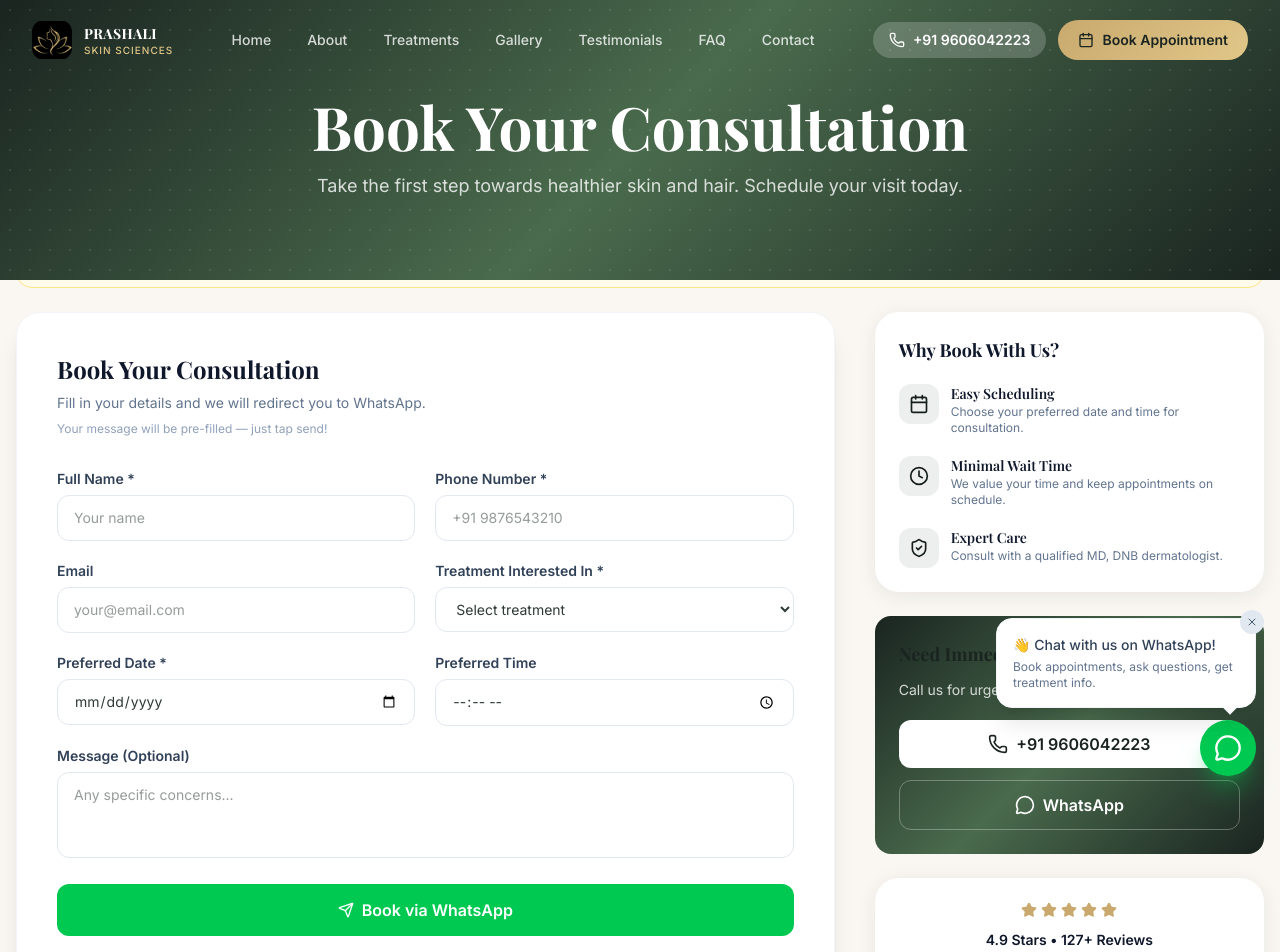
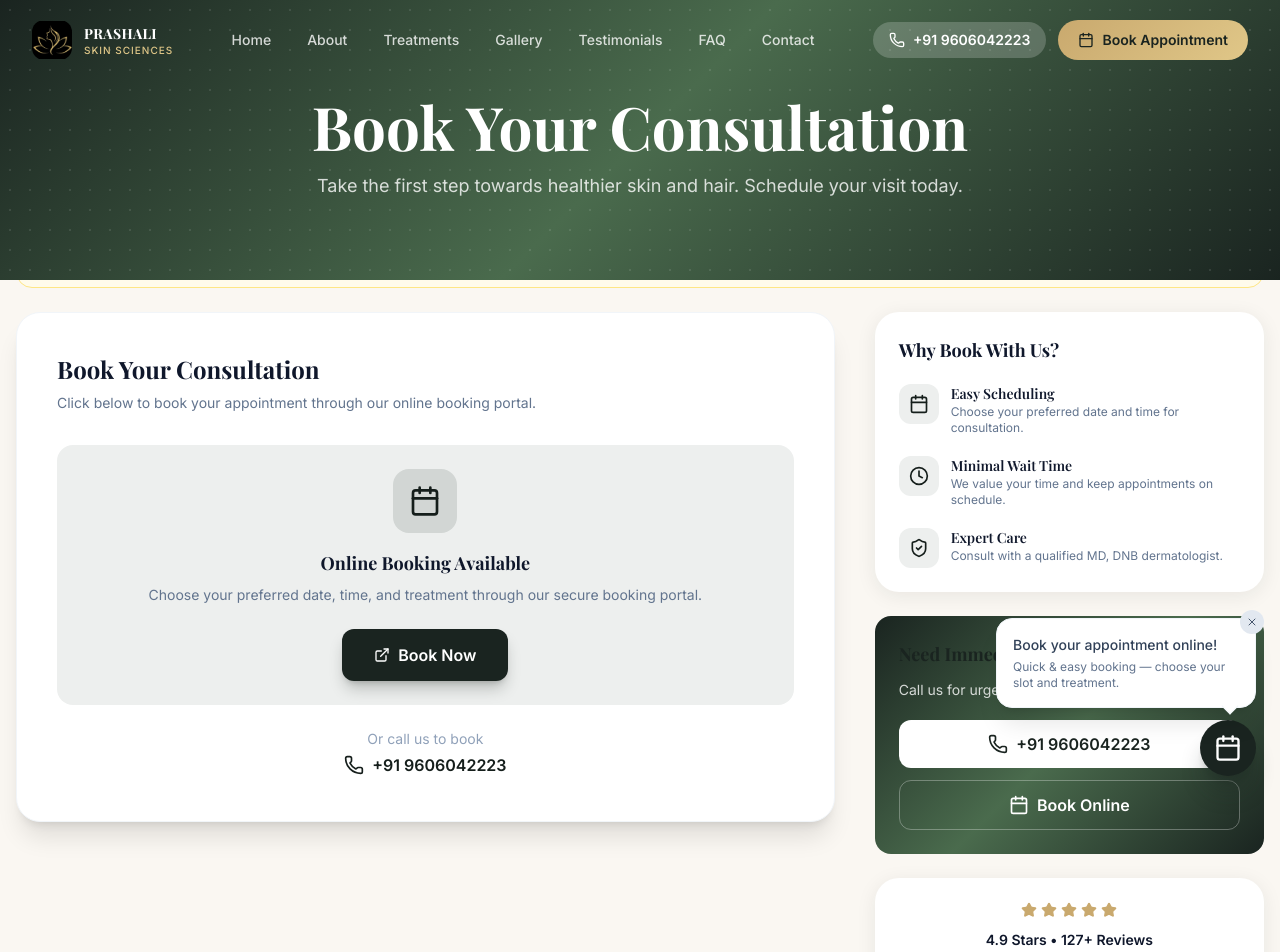
Before and after one commit to Jeevan-u/FSDH, a React (Vite) app: page /appointment in a window 1280 px wide. Shown: the top 952 px of the page. Built offline with nearby package versions, Linux system fonts and the light colour scheme.

Commit message:
Replace WhatsApp appointment booking with HPLix link

```diff
--- a/src/components/AppointmentForm.jsx
+++ b/src/components/AppointmentForm.jsx
@@ -1,240 +1,42 @@
 import React from 'react';
 import { motion } from 'framer-motion';
-import { allTreatments } from '../data/treatments';
-import { Send, Phone, Loader2 } from 'lucide-react';
+import { Calendar, Phone, ExternalLink } from 'lucide-react';
 
-const WHATSAPP_NUMBER = '919606042223';
-
-const initialForm = {
-  name: '',
-  phone: '',
-  email: '',
-  treatment: '',
-  date: '',
-  time: '',
-  message: '',
-};
+const BOOKING_URL = 'https://hplix.in/HPL191347';
 
 export default function AppointmentForm() {
-  const [formData, setFormData] = React.useState(initialForm);
-  const [errors, setErrors] = React.useState({});
-  const [isLoading, setIsLoading] = React.useState(false);
-  const [formKey, setFormKey] = React.useState(0);
-
-  const getTreatmentName = (id) => {
-    const t = allTreatments.find(t => t.id === id);
-    return t ? t.title : id;
-  };
-
-  const isSunday = (dateStr) => {
-    if (!dateStr) return false;
-    const day = new Date(dateStr).getDay();
-    return day === 0;
-  };
-
-  const isTimeValid = (timeStr) => {
-    if (!timeStr) return true;
-    return timeStr >= '10:00' && timeStr <= '21:00';
-  };
-
-  const handleChange = (e) => {
-    const { name, value } = e.target;
-    const newErrors = { ...errors };
-
-    if (name === 'date' && isSunday(value)) {
-      newErrors.date = 'Sundays are not available. Please select another day.';
-      setFormData({ ...formData, date: '' });
-      setErrors(newErrors);
-      return;
-    }
-
-    if (name === 'date') {
-      delete newErrors.date;
-    }
-
-    if (name === 'time') {
-      if (value && !isTimeValid(value)) {
-        newErrors.time = 'Please select a time between 10:00 AM and 9:00 PM.';
-        setFormData({ ...formData, time: '' });
-        setErrors(newErrors);
-        return;
-      }
-      delete newErrors.time;
-    }
-
-    setFormData({ ...formData, [name]: value });
-    setErrors(newErrors);
-  };
-
-  const handleSubmit = (e) => {
-    e.preventDefault();
-
-    const newErrors = {};
-    if (isSunday(formData.date)) {
-      newErrors.date = 'Sundays are not available. Please select another day.';
-    }
-    if (formData.time && !isTimeValid(formData.time)) {
-      newErrors.time = 'Please select a time between 10:00 AM and 9:00 PM.';
-    }
-
-    if (Object.keys(newErrors).length > 0) {
-      setErrors(newErrors);
-      return;
-    }
-
-    setIsLoading(true);
-
-    const treatmentName = getTreatmentName(formData.treatment);
-    const timeStr = formData.time ? ` at ${formData.time}` : '';
-
-    const message = `Hi Prashali Skin Sciences! 👋
-
-I would like to book an appointment.
-
-📋 Details:
-• Name: ${formData.name}
-• Phone: ${formData.phone}${formData.email ? `\n• Email: ${formData.email}` : ''}
-• Treatment: ${treatmentName}
-• Preferred Date: ${formData.date}${timeStr}${formData.message ? `\n• Message: ${formData.message}` : ''}
-
-Please confirm my appointment. Thank you!`;
-
-    const encoded = encodeURIComponent(message);
-    const whatsappUrl = `https://wa.me/${WHATSAPP_NUMBER}?text=${encoded}`;
-
-    setTimeout(() => {
-      setIsLoading(false);
-      setFormData(initialForm);
-      setFormKey(prev => prev + 1);
-      window.open(whatsappUrl, '_blank');
-    }, 500);
-  };
-
-  const today = new Date().toISOString().split("T")[0];
-
   return (
     <div className="bg-white rounded-3xl shadow-xl border border-slate-100">
       <div className="p-8 md:p-10">
         <h3 className="text-2xl font-bold text-slate-900 mb-2 font-display">Book Your Consultation</h3>
-        <p className="text-slate-500 text-sm mb-2">Fill in your details and we will redirect you to WhatsApp.</p>
-        <p className="text-xs text-slate-400 mb-8">Your message will be pre-filled — just tap send!</p>
+        <p className="text-slate-500 text-sm mb-8">Click below to book your appointment through our online booking portal.</p>
 
-        <form key={formKey} onSubmit={handleSubmit} className="space-y-5">
-          <div className="grid grid-cols-1 md:grid-cols-2 gap-5">
-            <div>
-              <label className="text-sm font-semibold text-slate-700 mb-1.5 block">Full Name *</label>
-              <input
-                required
-                name="name"
-                value={formData.name}
-                onChange={handleChange}
-                className="w-full px-4 py-3 rounded-xl border border-slate-200 focus:ring-2 focus:ring-primary-500 outline-none transition text-sm"
-                placeholder="Your name"
-              />
+        <motion.div
+          initial={{ opacity: 0, y: 10 }}
+          animate={{ opacity: 1, y: 0 }}
+          className="space-y-6"
+        >
+          <div className="bg-primary-50 rounded-2xl p-6 text-center">
+            <div className="w-16 h-16 bg-primary-100 rounded-2xl flex items-center justify-center mx-auto mb-4">
+              <Calendar className="h-8 w-8 text-primary-600" />
             </div>
-            <div>
-              <label className="text-sm font-semibold text-slate-700 mb-1.5 block">Phone Number *</label>
-              <input
-                required
-                type="tel"
-                name="phone"
-                value={formData.phone}
-                onChange={handleChange}
-                className="w-full px-4 py-3 rounded-xl border border-slate-200 focus:ring-2 focus:ring-primary-500 outline-none transition text-sm"
-                placeholder="+91 9876543210"
-              />
-            </div>
-            <div>
-              <label className="text-sm font-semibold text-slate-700 mb-1.5 block">Email</label>
-              <input
-                type="email"
-                name="email"
-                value={formData.email}
-                onChange={handleChange}
-                className="w-full px-4 py-3 rounded-xl border border-slate-200 focus:ring-2 focus:ring-primary-500 outline-none transition text-sm"
-                placeholder="your@email.com"
-              />
-            </div>
-            <div>
-              <label className="text-sm font-semibold text-slate-700 mb-1.5 block">Treatment Interested In *</label>
-              <select
-                required
-                name="treatment"
-                value={formData.treatment}
-                onChange={handleChange}
-                className="w-full px-4 py-3 rounded-xl border border-slate-200 focus:ring-2 focus:ring-primary-500 outline-none transition text-sm"
+            <h4 className="text-lg font-bold text-slate-900 mb-2 font-display">Online Booking Available</h4>
+            <p className="text-sm text-slate-500 mb-6">
+              Choose your preferred date, time, and treatment through our secure booking portal.
+            </p>
+            <a
+              href={BOOKING_URL}
+              target="_blank"
+              rel="noopener noreferrer"
+              className="inline-flex items-center gap-2 px-8 py-3.5 bg-primary-500 text-white rounded-xl font-semibold hover:bg-primary-600 transition-all text-base shadow-lg shadow-primary-500/25"
             >
-                <option value="">Select treatment</option>
-                {allTreatments.map((t) => (
-                  <option key={t.id} value={t.id}>{t.title}</option>
-                ))}
-              </select>
-            </div>
-            <div>
-              <label className="text-sm font-semibold text-slate-700 mb-1.5 block">Preferred Date *</label>
-              <input
-                required
-                type="date"
-                name="date"
-                value={formData.date}
-                onChange={handleChange}
-                min={today}
-                className={`w-full px-4 py-3 rounded-xl border outline-none transition text-sm ${errors.date ? 'border-red-400 focus:ring-2 focus:ring-red-400' : 'border-slate-200 focus:ring-2 focus:ring-primary-500'}`}
-              />
-              {errors.date && (
-                <p className="text-red-500 text-xs mt-1">{errors.date}</p>
-              )}
-            </div>
-            <div>
-              <label className="text-sm font-semibold text-slate-700 mb-1.5 block">Preferred Time</label>
-              <input
-                type="time"
-                name="time"
-                value={formData.time || ''}
-                onChange={handleChange}
-                min="10:00"
-                max="21:00"
-                className={`w-full px-4 py-3 rounded-xl border outline-none transition text-sm ${errors.time ? 'border-red-400 focus:ring-2 focus:ring-red-400' : 'border-slate-200 focus:ring-2 focus:ring-primary-500'}`}
-              />
-              {errors.time && (
-                <p className="text-red-500 text-xs mt-1">{errors.time}</p>
-              )}
-            </div>
+              <ExternalLink className="h-4 w-4" />
+              Book Now
+            </a>
           </div>
 
-          <div>
-            <label className="text-sm font-semibold text-slate-700 mb-1.5 block">Message (Optional)</label>
-            <textarea
-              name="message"
-              rows={3}
-              value={formData.message}
-              onChange={handleChange}
-              className="w-full px-4 py-3 rounded-xl border border-slate-200 focus:ring-2 focus:ring-primary-500 outline-none transition text-sm resize-none"
-              placeholder="Any specific concerns..."
-            />
-          </div>
-
-          <button
-            type="submit"
-            disabled={isLoading}
-            className="w-full py-3.5 bg-green-500 text-white rounded-xl font-semibold hover:bg-green-600 transition-all text-base disabled:opacity-60 flex items-center justify-center gap-2"
-          >
-            {isLoading ? (
-              <>
-                <Loader2 className="h-5 w-5 animate-spin" />
-                Redirecting to WhatsApp...
-              </>
-            ) : (
-              <>
-                <Send className="h-4 w-4" />
-                Book via WhatsApp
-              </>
-            )}
-          </button>
-        </form>
-
-        <div className="mt-6 pt-6 border-t border-slate-100 text-center">
-          <p className="text-sm text-slate-500 mb-3">Or call us directly</p>
+          <div className="text-center">
+            <p className="text-sm text-slate-400 mb-1">Or call us to book</p>
             <a
               href="tel:+919606042223"
               className="inline-flex items-center gap-2 text-primary-600 font-semibold hover:gap-3 transition-all"
@@ -243,6 +45,7 @@ Please confirm my appointment. Thank you!`;
               +91 9606042223
             </a>
           </div>
+        </motion.div>
       </div>
     </div>
   );
--- a/src/components/StickyMobileCTA.jsx
+++ b/src/components/StickyMobileCTA.jsx
@@ -1,6 +1,6 @@
 import React from 'react';
 import { Link } from 'react-router-dom';
-import { Phone, MessageCircle, Calendar } from 'lucide-react';
+import { Phone, Calendar } from 'lucide-react';
 
 export default function StickyMobileCTA() {
   return (
@@ -14,13 +14,13 @@ export default function StickyMobileCTA() {
           Call
         </a>
         <a
-          href="https://wa.me/919606042223?text=Hi! I would like to book a consultation at Prashali Skin Sciences."
+          href="https://hplix.in/HPL191347"
           target="_blank"
           rel="noopener noreferrer"
           className="flex items-center justify-center gap-2 px-4 py-2.5 bg-green-500 text-white rounded-xl text-sm font-semibold flex-1"
         >
-          <MessageCircle className="h-4 w-4" />
-          WhatsApp
+          <Calendar className="h-4 w-4" />
+          Book Now
         </a>
         <Link
           to="/appointment"
--- a/src/components/WhatsAppButton.jsx
+++ b/src/components/WhatsAppButton.jsx
@@ -1,9 +1,8 @@
 import React from 'react';
 import { motion, AnimatePresence } from 'framer-motion';
-import { MessageCircle, X } from 'lucide-react';
+import { Calendar, X } from 'lucide-react';
 
-const WHATSAPP_NUMBER = '919606042223';
-const WHATSAPP_MESSAGE = 'Hi! I would like to book a consultation at Prashali Skin Sciences.';
+const BOOKING_URL = 'https://hplix.in/HPL191347';
 
 export default function WhatsAppButton() {
   const [showTooltip, setShowTooltip] = React.useState(false);
@@ -12,8 +11,6 @@ export default function WhatsAppButton() {
     const timer = setTimeout(() => setShowTooltip(true), 5000);
     return () => clearTimeout(timer);
   }, []);
-
-  const whatsappUrl = `https://wa.me/${WHATSAPP_NUMBER}?text=${encodeURIComponent(WHATSAPP_MESSAGE)}`;
 
   return (
     <div className="fixed bottom-20 lg:bottom-6 right-6 z-[100] flex flex-col items-end gap-3">
@@ -33,10 +30,10 @@ export default function WhatsAppButton() {
                 <X className="h-3 w-3 text-slate-600" />
               </button>
               <p className="text-sm text-slate-700 font-medium">
-                👋 Chat with us on WhatsApp!
+                Book your appointment online!
               </p>
               <p className="text-xs text-slate-500 mt-1">
-                Book appointments, ask questions, get treatment info.
+                Quick & easy booking — choose your slot and treatment.
               </p>
             </div>
             <div className="absolute -bottom-1 right-5 w-3 h-3 bg-white border-r border-b border-slate-100 rotate-45" />
@@ -45,14 +42,14 @@ export default function WhatsAppButton() {
       </AnimatePresence>
 
       <motion.a
-        href={whatsappUrl}
+        href={BOOKING_URL}
         target="_blank"
         rel="noopener noreferrer"
         whileHover={{ scale: 1.1 }}
         whileTap={{ scale: 0.95 }}
-        className="w-14 h-14 bg-green-500 rounded-full flex items-center justify-center shadow-xl shadow-green-500/30 hover:shadow-green-500/50 transition-all"
+        className="w-14 h-14 bg-primary-500 rounded-full flex items-center justify-center shadow-xl shadow-primary-500/30 hover:shadow-primary-500/50 transition-all"
       >
-        <MessageCircle className="h-7 w-7 text-white" />
+        <Calendar className="h-7 w-7 text-white" />
       </motion.a>
     </div>
   );
--- a/src/pages/Appointment.jsx
+++ b/src/pages/Appointment.jsx
@@ -1,8 +1,7 @@
 import { Helmet } from 'react-helmet-async';
 import { motion } from 'framer-motion';
 import AppointmentForm from '../components/AppointmentForm';
-import { Calendar, Clock, ShieldCheck, Phone, MessageCircle, Star, Timer } from 'lucide-react';
-import { Link } from 'react-router-dom';
+import { Calendar, Clock, ShieldCheck, Phone, Star, Timer } from 'lucide-react';
 
 export default function Appointment() {
   return (
@@ -91,13 +90,13 @@ export default function Appointment() {
                 +91 9606042223
               </a>
               <a
-                href="https://wa.me/919606042223?text=Hi! I need immediate consultation at Prashali Skin Sciences."
+                href="https://hplix.in/HPL191347"
                 target="_blank"
                 rel="noopener noreferrer"
                 className="flex items-center justify-center gap-2 w-full py-3 mt-3 border border-white/30 text-white rounded-xl font-semibold hover:bg-white/10 transition-all"
               >
-                <MessageCircle className="h-5 w-5" />
-                WhatsApp
+                <Calendar className="h-5 w-5" />
+                Book Online
               </a>
             </div>
 
--- a/src/pages/Home.jsx
+++ b/src/pages/Home.jsx
@@ -1,7 +1,7 @@
 import { Helmet } from 'react-helmet-async';
 import { Link } from 'react-router-dom';
 import { motion } from 'framer-motion';
-import { Shield, Award, Sparkles, Star, CheckCircle, ArrowRight, Calendar, MessageCircle, HeartPulse, Syringe, BadgeCheck, MapPin, Quote, Clock, Phone, Zap, Droplets, Heart, Sun } from 'lucide-react';
+import { Shield, Award, Sparkles, Star, CheckCircle, ArrowRight, Calendar, HeartPulse, Syringe, BadgeCheck, MapPin, Quote, Clock, Phone, Zap, Droplets, Heart, Sun } from 'lucide-react';
 import { doctor } from '../data/doctor';
 import TreatmentIconGrid from '../components/TreatmentIconGrid';
 import TestimonialCarousel from '../components/TestimonialCarousel';
@@ -145,13 +145,13 @@ export default function Home() {
                   Book Appointment
                 </Link>
                 <a
-                  href="https://wa.me/919606042223?text=Hi! I would like to book a consultation at Prashali Skin Sciences."
+                  href="https://hplix.in/HPL191347"
                   target="_blank"
                   rel="noopener noreferrer"
                   className="inline-flex items-center justify-center gap-2 px-8 py-3.5 border border-white/25 text-white/90 rounded-full font-semibold hover:bg-white/10 hover:border-white/50 transition-all"
                 >
-                  <MessageCircle className="h-4 w-4" />
-                  WhatsApp Consultation
+                  <Calendar className="h-4 w-4" />
+                  Book Online
                 </a>
               </motion.div>
 
```
Also changed, not shown: 1 other file (tests, documents, lock files or other folders). Lines whose indentation alone changed are shown as unchanged.
